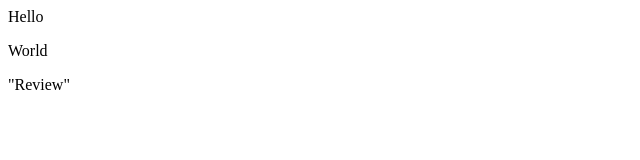
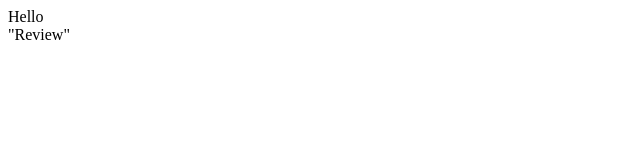
Before and after one commit to JavierCarrillo4/Hello-World--repo, a plain HTML site: page demo-repo/index.html in a window 1280 px wide. Shown: the whole page, without its empty margins (0-640 px from the left). Drawn offline with Linux system fonts and the light colour scheme.

Commit message:
"Deleted"

```diff
--- a/demo-repo/index.html
+++ b/demo-repo/index.html
@@ -1,4 +1,3 @@
 <div>Hello</div>
-<p>World</p>
 
 "Review"
```
